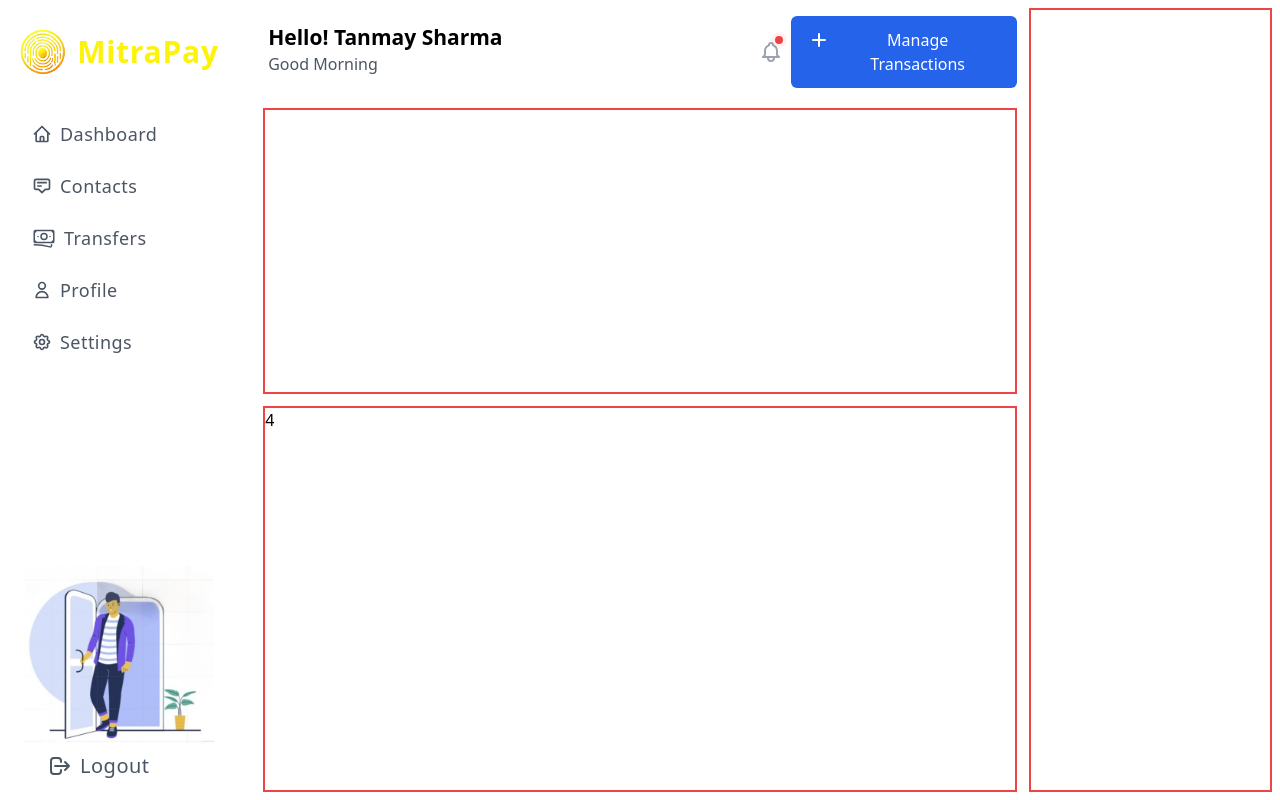
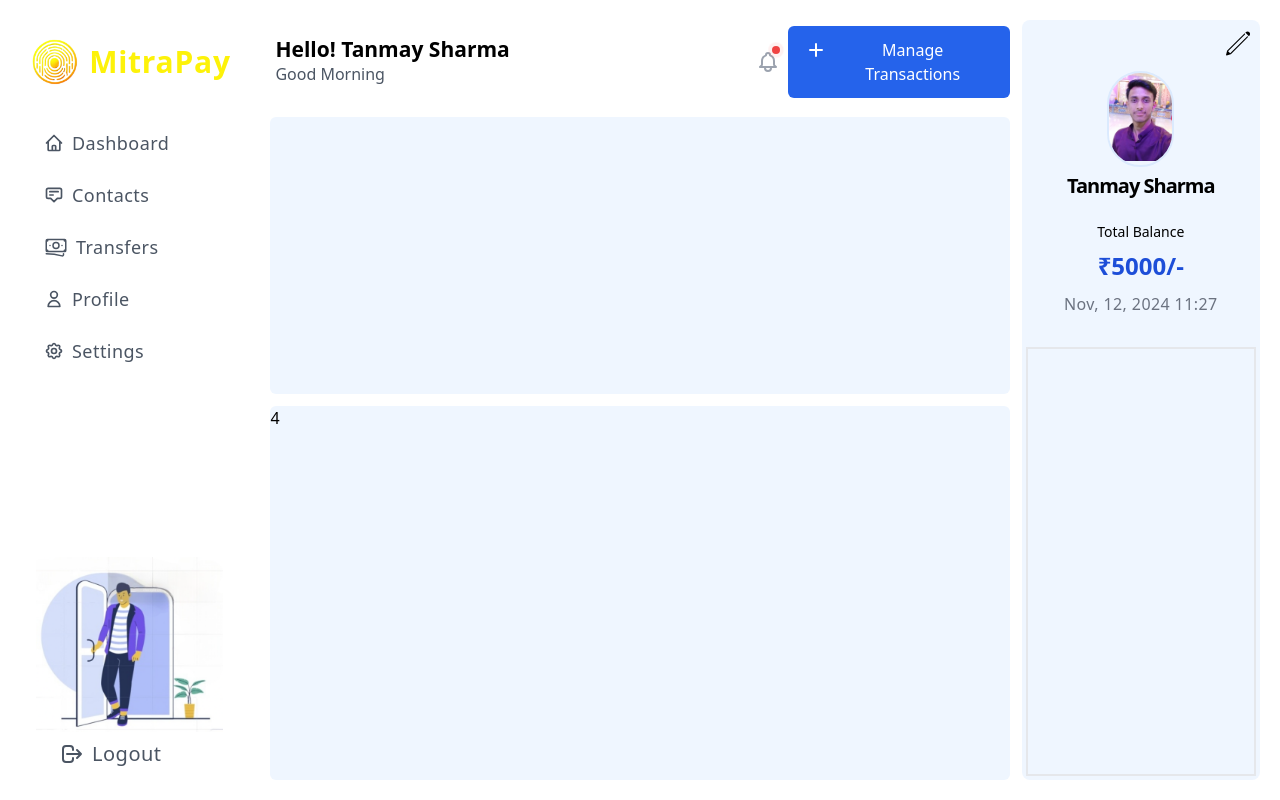
Before and after one commit to Tanmay-vats-sharma/MitraPay, a React (Vite) app in the folder Frontend/: page /dashboard in a window 1280 px wide. Built offline with nearby package versions, Linux system fonts and the light colour scheme; no server answers.

Commit message:
Balance Div Added to Dashboard

```diff
--- /dev/null
+++ b/Frontend/src/Components/Common/Balance&History.jsx
@@ -0,0 +1,45 @@
+import React from "react";
+import Profile_pic from "../../assets/Profile_pic.jpeg";
+
+export function Balance() {
+  return (
+    <>
+      <div className=" h-[43%]">
+        <div className=" h-[12%] w-[100%] flex justify-end items-center p-1">
+          <div className=" w-[12%] h-[100%]">
+            <svg
+              xmlns="http://www.w3.org/2000/svg"
+              viewBox="0 0 50 50"
+              width="98%"
+              height="100%"
+            >
+              <path d="M 43.125 2 C 41.878906 2 40.636719 2.488281 39.6875 3.4375 L 38.875 4.25 L 45.75 11.125 C 45.746094 11.128906 46.5625 10.3125 46.5625 10.3125 C 48.464844 8.410156 48.460938 5.335938 46.5625 3.4375 C 45.609375 2.488281 44.371094 2 43.125 2 Z M 37.34375 6.03125 C 37.117188 6.0625 36.90625 6.175781 36.75 6.34375 L 4.3125 38.8125 C 4.183594 38.929688 4.085938 39.082031 4.03125 39.25 L 2.03125 46.75 C 1.941406 47.09375 2.042969 47.457031 2.292969 47.707031 C 2.542969 47.957031 2.90625 48.058594 3.25 47.96875 L 10.75 45.96875 C 10.917969 45.914063 11.070313 45.816406 11.1875 45.6875 L 43.65625 13.25 C 44.054688 12.863281 44.058594 12.226563 43.671875 11.828125 C 43.285156 11.429688 42.648438 11.425781 42.25 11.8125 L 9.96875 44.09375 L 5.90625 40.03125 L 38.1875 7.75 C 38.488281 7.460938 38.578125 7.011719 38.410156 6.628906 C 38.242188 6.246094 37.855469 6.007813 37.4375 6.03125 C 37.40625 6.03125 37.375 6.03125 37.34375 6.03125 Z" />
+            </svg>
+          </div>
+        </div>
+        <div className="w-[100%] h-[45%]">
+          <div className="h-[100%] w-full flex flex-col items-center justify-evenly p-1  ">
+            <div className="h-[70%] w-[30%] overflow-hidden rounded-full border-2 border-blue-100">
+              <img src={Profile_pic} alt="" />
+            </div>
+            <div className="text-xl tracking-tighter font-semibold ">
+              Tanmay Sharma
+            </div>
+          </div>
+        </div>
+        <div className="w-[100%] h-[39%]  flex flex-col justify-center items-center ">
+          <div className="w-[100%] h-[22%]  flex justify-center  text-sm ">
+            <p>Total Balance</p>
+          </div>
+          <div className=" w-[100%] h-[33%] text-2xl text-blue-700 font-semibold  flex justify-center ">
+            <p>₹5000/-</p>
+          </div>
+          <div className=" w-[100%] h-[23%] text-gray-500 text-s tracking-wide flex justify-center ">
+            <p>Nov, 12, 2024 11:27</p>
+          </div>
+        </div>
+      </div>
+      <div className="h-[57%] border-2"></div>
+    </>
+  );
+}
--- a/Frontend/src/Pages/Dashboard.jsx
+++ b/Frontend/src/Pages/Dashboard.jsx
@@ -1,7 +1,7 @@
 import React from 'react'
 import { Navbar } from '../Components/Common/Navbar'
-import Loimg from "../assets/loimg.png"
 import { Header } from '../Components/Common/header';
+import { Balance } from '../Components/Common/Balance&History';
 
 function Dashboard() {
   return (
@@ -130,18 +130,18 @@ function Dashboard() {
     },
     (
       <>
-        <div className="grid grid-cols-10 grid-rows-8 gap-3   p-2 min-h-screen \">
+        <div className="grid grid-cols-10 grid-rows-8 gap-3   p-5 min-h-screen \">
           <div className=" col-span-8 row-span-1  flex items-center justify-between  ">
             <Header></Header>
           </div>
-          <div className="border-2 border-red-500 col-span-2 row-span-8"></div>
+          <div className="bg-blue-50 rounded-lg col-span-2 row-span-8 p-1">
+            <Balance></Balance>
+          </div>
           <div className=" col-span-2  row-span-7  p-1 ">
             <Navbar></Navbar>
           </div>
-          <div className="border-2 border-red-500 col-span-6 row-span-3 "></div>
-          <div className="border-2 border-red-500  col-span-6 row-span-4">
-            4
-          </div>
+          <div className="bg-blue-50 rounded-md col-span-6 row-span-3 "></div>
+          <div className="bg-blue-50 rounded-md  col-span-6 row-span-4">4</div>
         </div>
       </>
     )
```
Also changed, not shown: Frontend/src/assets/Profile_pic.jpeg (added).
